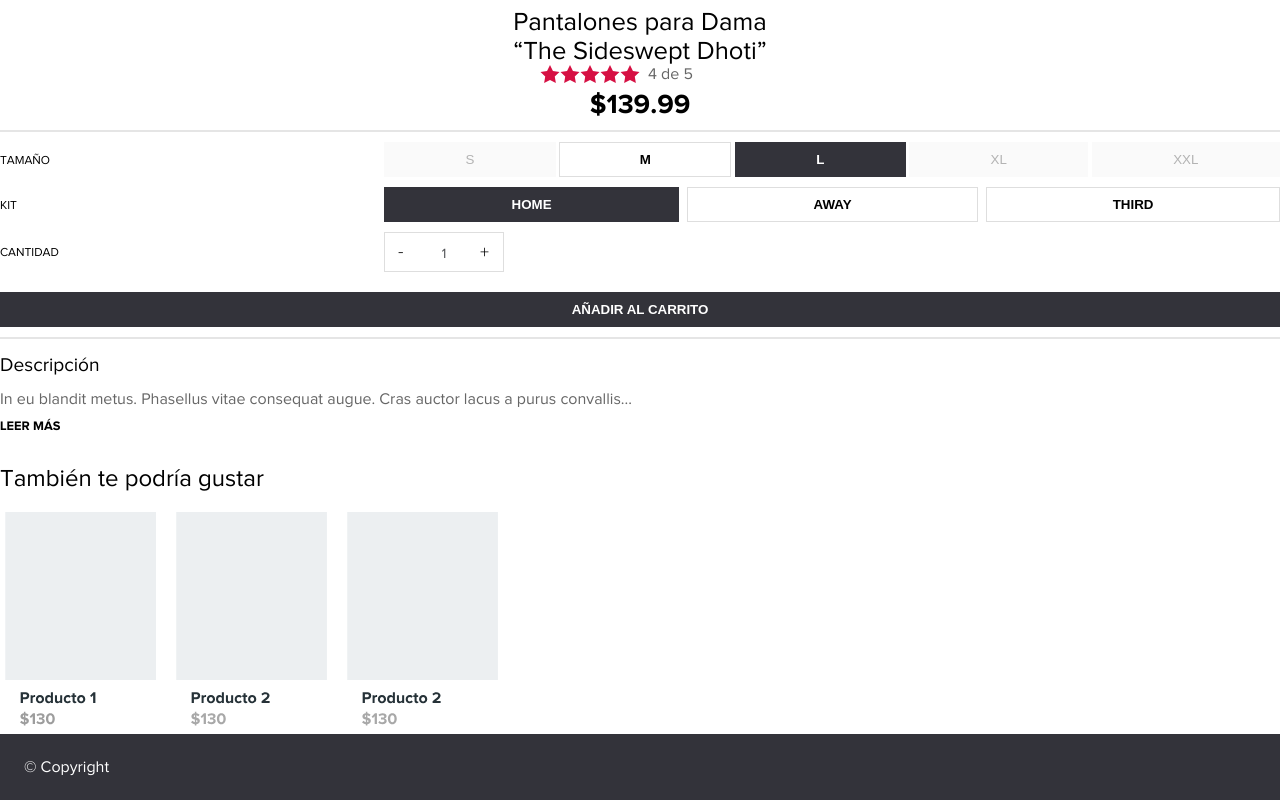
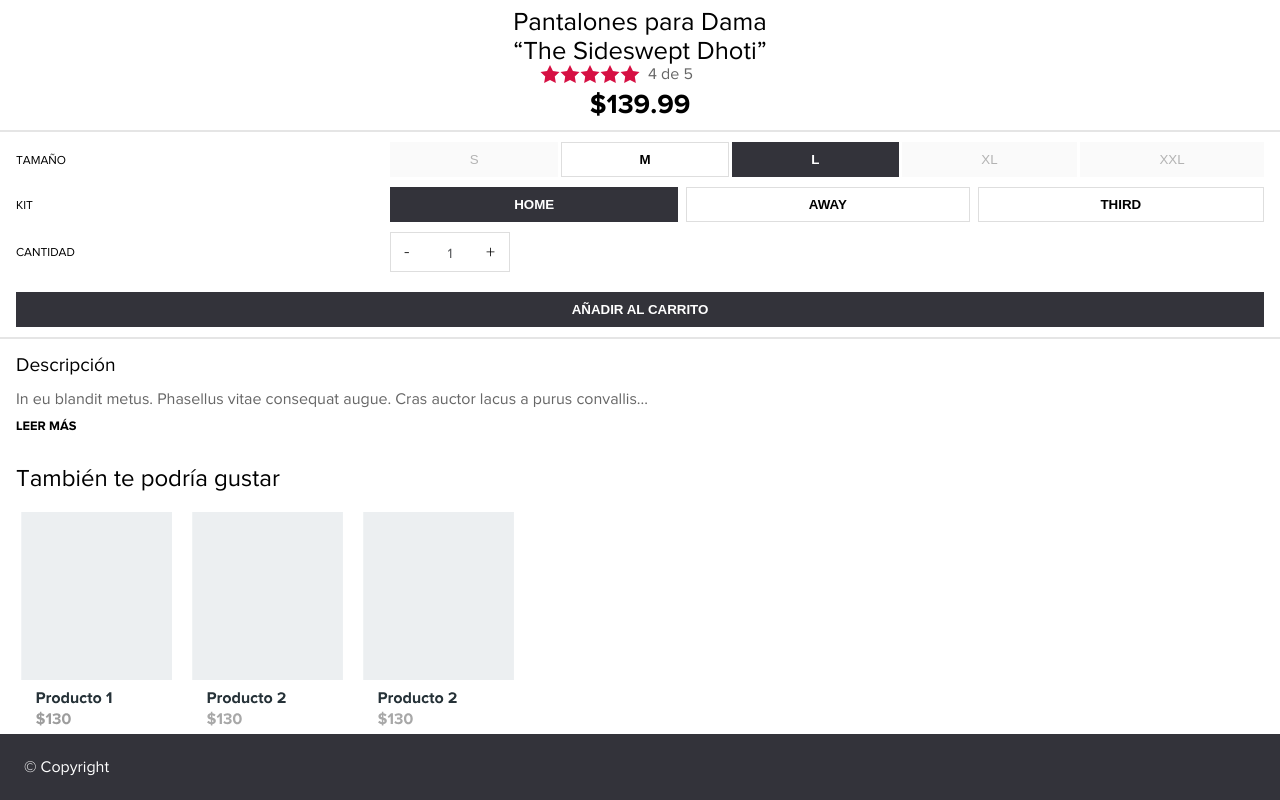
Before and after one commit to Criscamgel/Omniproviews, a React (Create React App) app: page /segundavista in a window 1280 px wide. Shown: the part 1385-2185 px from the top of the page. Built offline with nearby package versions, Linux system fonts and the light colour scheme.

Commit message:
Corrigiendo Margenes especiales

```diff
--- a/src/components/segundavista/Producto.jsx
+++ b/src/components/segundavista/Producto.jsx
@@ -12,6 +12,8 @@ export const Producto = () => {
     return (
         <>
           <div className="contProducto">
+              <div className="side notSmall"></div>
+              <div className="contenidoProducto">
               <div className="contImage">
                   <img className="imageProducto" src={imagenProducto} alt="" />
               </div>
@@ -64,9 +66,10 @@ export const Producto = () => {
                 <p  className="valueDesc leftGrid">CANTIDAD</p>
                 <img src={stepper} alt="" />
                 </div>
+            <button className="secondary marginSectionButtons fullWidth">AÑADIR AL CARRITO</button>
             </div>
-            <button className="secondary marginSectionButtons fullWidth">AÑADIR AL CARRITO</button>
             <hr />
+            <div className="contenidoSecTres">
             <div className="contDescripcionFull">
                 <p className="tituloDescripcionFull">
                 Descripción
@@ -86,6 +89,9 @@ export const Producto = () => {
                     <img src={productoDos} alt="" />
                 </div>
             </div>
+            </div>
+            </div>
+            <div className="side notSmall"></div>
           </div>
         </>
     )
--- a/src/components/segundavista/Producto.scss
+++ b/src/components/segundavista/Producto.scss
@@ -22,7 +22,7 @@ button{
         width: 100%;
     }
     .contenidoSecUno{
-        margin: 0.7rem 0;
+        margin: 0.7rem 0rem;
 
     .contDescripcion{
         p{
@@ -58,6 +58,7 @@ hr{
 
 
 .contenidoSecDos{
+    margin: 0 1rem;
 .btnTamano{
     display: grid;
     grid-template-columns: 30% 70%;
@@ -96,6 +97,8 @@ hr{
     margin: 10px 0;
 }
 
+.contenidoSecTres{
+    margin: 0 1rem;
 .contDescripcionFull{
     .tituloDescripcionFull{
         font-size: 1.2rem;
@@ -140,3 +143,4 @@ hr{
         }
     }
 }
+}
--- a/src/index.scss
+++ b/src/index.scss
@@ -215,3 +215,9 @@ input:checked + .slider:before {
 .fontBold{
   font-weight: bold;
 }
+
+.notSmall{
+  @include Asmall() {
+    display: none;
+  }
+}
```
